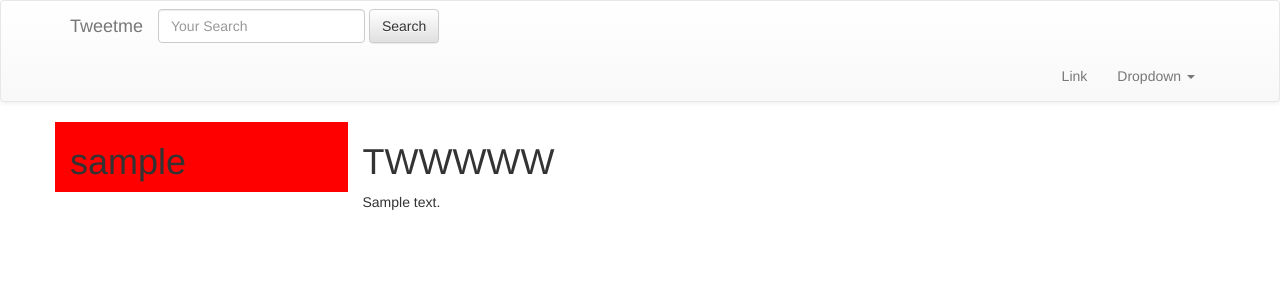
After one commit to richardhsieh18/djangoTweetme, a Django app: a page that uses src/tweets/templates/tweets/search_form.html in a window 1280 px wide. The commit adds this page. Shown: the top 300 px of the page. Run offline with Django 3.2, Linux system fonts and the light colour scheme; tables that the repository leaves empty hold one stand-in row (values such as "Sample post"); some libraries are stand-ins or nearby versions.

Commit message:
user DatailView

```diff
--- /dev/null
+++ b/src/accounts/templates/accounts/user_detail.html
@@ -0,0 +1,15 @@
+{% extends 'base.html' %}
+
+{% block content %}
+<div class='row'>
+    <div class='col-sm-3 col-xs-12' style='background-color:red;'>
+        <h1>{{ object.username }}</h1>
+    </div>
+    <div class='col-sm-9 col-xs-12 '>
+        <h1>TWWWWW</h1>
+        {% for tweet in object.tweet_set.all %}
+        {{ tweet }}<br/>
+        {% endfor %}
+    </div>
+</div>
+{% endblock content %}
--- /dev/null
+++ b/src/accounts/urls.py
@@ -0,0 +1,17 @@
+from django.conf.urls import url
+from django.views.generic.base import RedirectView
+
+from .views import (
+    UserDetailView
+    )
+
+app_name = 'tweet'
+
+urlpatterns = [
+    # url(r'^$', RedirectView.as_view(url='/')), #/tweet/
+    # url(r'^search/$', TweetListView.as_view(), name='list'), #/tweet/search
+    # url(r'^create/$', TweetCreateView.as_view(), name='create'), #/tweet/create/
+    url(r'^(?P<username>[\w.@+-]+)/$', UserDetailView.as_view(), name="detail"), #/tweet/1/
+    # url(r'^(?P<pk>\d+)/update/$', TweetUpdateView.as_view(), name="update"), #/tweet/1/update/
+    # url(r'^(?P<pk>\d+)/delete/$', TweetDeleteView.as_view(), name="delete"), #/tweet/1/delete/
+]
--- a/src/accounts/views.py
+++ b/src/accounts/views.py
@@ -1,3 +1,13 @@
-from django.shortcuts import render
+from django.contrib.auth import get_user_model
+from django.views.generic import DetailView
+from django.shortcuts import render, get_object_or_404
+
+User = get_user_model()
 
 # Create your views here.
+class UserDetailView(DetailView):
+    template_name = 'accounts/user_detail.html'
+    queryset = User.objects.all()
+
+    def get_object(self):
+        return get_object_or_404(User, username__iexact=self.kwargs.get("username"))
--- a/src/tweetme/urls.py
+++ b/src/tweetme/urls.py
@@ -24,6 +24,7 @@ from .views import home
 urlpatterns = [
     url(r"^admin/", admin.site.urls),
     url(r"^$", TweetListView.as_view(), name='home'),
+    url(r"^profiles/", include('accounts.urls', namespace='profiles')),
     url(r"^tweet/", include('tweets.urls', namespace='tweet')),
     url(r"^api/tweet/", include('tweets.api.urls', namespace='tweet-api')),
 ]
--- a/src/tweets/models.py
+++ b/src/tweets/models.py
@@ -19,6 +19,9 @@ class Tweet(models.Model):
 	def get_absolute_url(self):
 		return reverse("tweet:detail", kwargs={"pk": self.pk})
 
+	class Meta:
+		ordering = ['-timestamp']
+
 
 	# def clean(self, *args, **kwargs):
 	# 	content = self.content
--- a/src/tweets/templates/tweets/form.html
+++ b/src/tweets/templates/tweets/form.html
@@ -1,6 +1,6 @@
 {% load crispy_forms_tags %}
-<form {% if form_id %} id='{{ form_id }}' {% endif %} class='form', method='POST', action='{% if action_url %}{{ action_url }}{% endif %}' >
+<form {% if form_id %} id='{{ form_id }}' {% endif %} class='form' method='POST' action='{% if action_url %}{{ action_url }}{% endif %}' >
     {% csrf_token %}
     {{ form|crispy }}
-    <input class='btn btn-primary' type="submit" value={{ btn_title }}>
+    <input class='btn btn-default' type="submit" value={{ btn_title }}>
 </form>
--- a/src/tweets/templates/tweets/search_form.html
+++ b/src/tweets/templates/tweets/search_form.html
@@ -1,4 +1,4 @@
-<form id='navbar-search-form' class='navbar-form' method='GET' action='{% url "tweet:list" %}'>
+<form id='navbar-search-form' class='navbar-form' method='GET' action='{% if action_url %}{{ action_url }}{% endif %}'>
     <div class='form-group'>
         <input class="form-control" type='text' name='q' placeholder='Your Search' value='{{ request.GET.q }}'>
     </div>
```
Also changed, not shown: src/tweets/migrations/0006_auto_20190819_0401.py (added).
